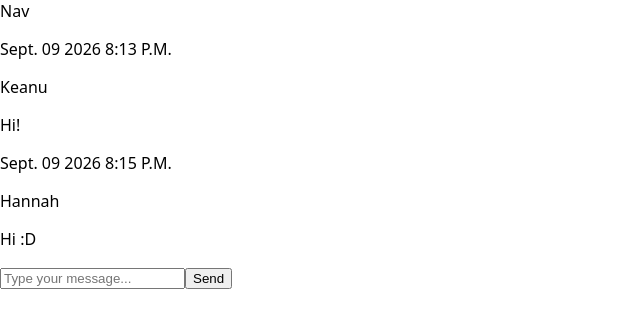
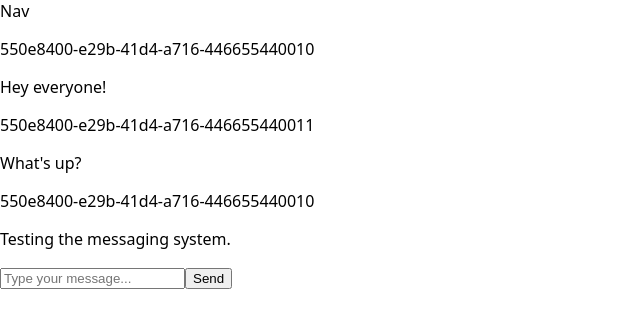
Before and after one commit to yatfu/distributed-messaging-platform, a React (Vite) app in the folder frontend/: page / in a window 1280 px wide. Shown: the top 328 px of the page, without its empty margins (0-640 px from the left). Built offline with nearby package versions, Linux system fonts and the light colour scheme.

Commit message:
update messageList component: connect to props

```diff
--- a/frontend/src/components/messageList.tsx
+++ b/frontend/src/components/messageList.tsx
@@ -1,21 +1,20 @@
-import type { Message } from '../lib/types';
+import type { Message } from "../lib/types";
 
 type MessageListProps = {
   messages: Message[];
-}
-export default function MessageList({ messages }: MessageListProps) {
+};
+
+export default function MessageList({
+  messages,
+}: MessageListProps) {
   return (
-    <div id="message-list" key={messages[0].id}>
-      <div className="message">
-        <p className="message-time"> Sept. 09 2026 8:13 P.M.</p>
-        <p className="message-name"> Keanu</p>
-        <p className="message-text">Hi!</p>
-      </div>
-      <div className="message">
-        <p className="message-time"> Sept. 09 2026 8:15 P.M.</p>
-        <p className="message-name"> Hannah</p>
-        <p className="message-content">Hi :D</p>
-      </div>
+    <div id="message-list">
+      {messages.map((message) => (
+        <div key={message.id}>
+          <p>{message.senderId}</p>
+          <p>{message.content}</p>
+        </div>
+      ))}
     </div>
   );
 }
```
